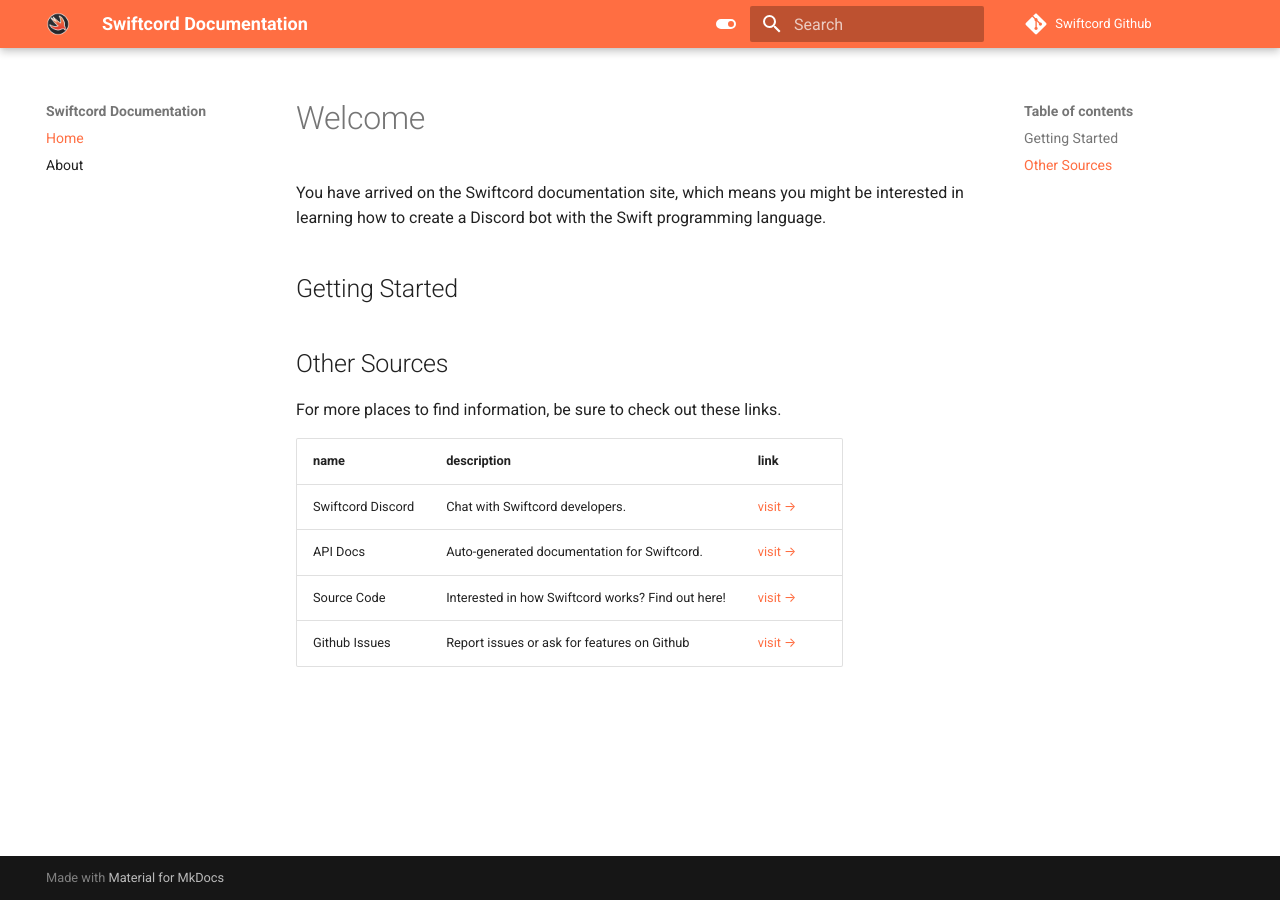
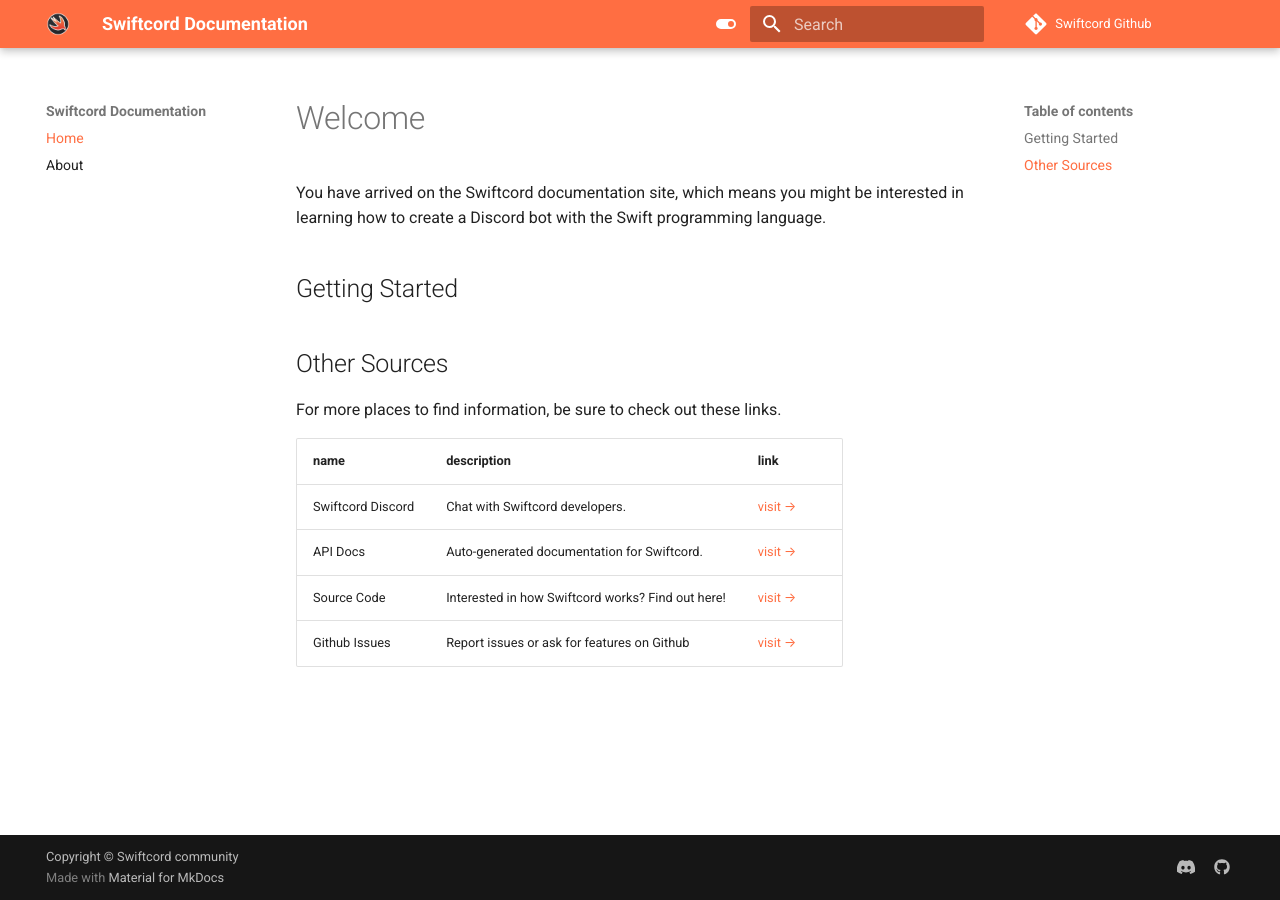
Before and after one commit to SketchMaster2001/Swiftcord-Docs, an MkDocs documentation site: the page built from docs/index.md, in a window 1280 px wide. Built offline with MkDocs 1.6.1 and Material for MkDocs 9.7.7, drawn with Linux system fonts in a browser that asks for light colours; comment, search, counter and statistics services are not loaded.

Commit message:
Add search options and socials

```diff
--- a/mkdocs.yml
+++ b/mkdocs.yml
@@ -36,3 +36,16 @@
   features:
     - navigation.instant
     - navigation.top
+    - search.suggest
+    - search.highlight
+
+# Socials
+extra:
+  social:
+    - icon: fontawesome/brands/discord
+      link: https://discord.gg/cE2Cpn4r9X
+    - icon: fontawesome/brands/github
+      link: https://github.com/SketchMaster2001/Swiftcord
+
+# Copyright
+copyright: Copyright &copy; Swiftcord community
```
